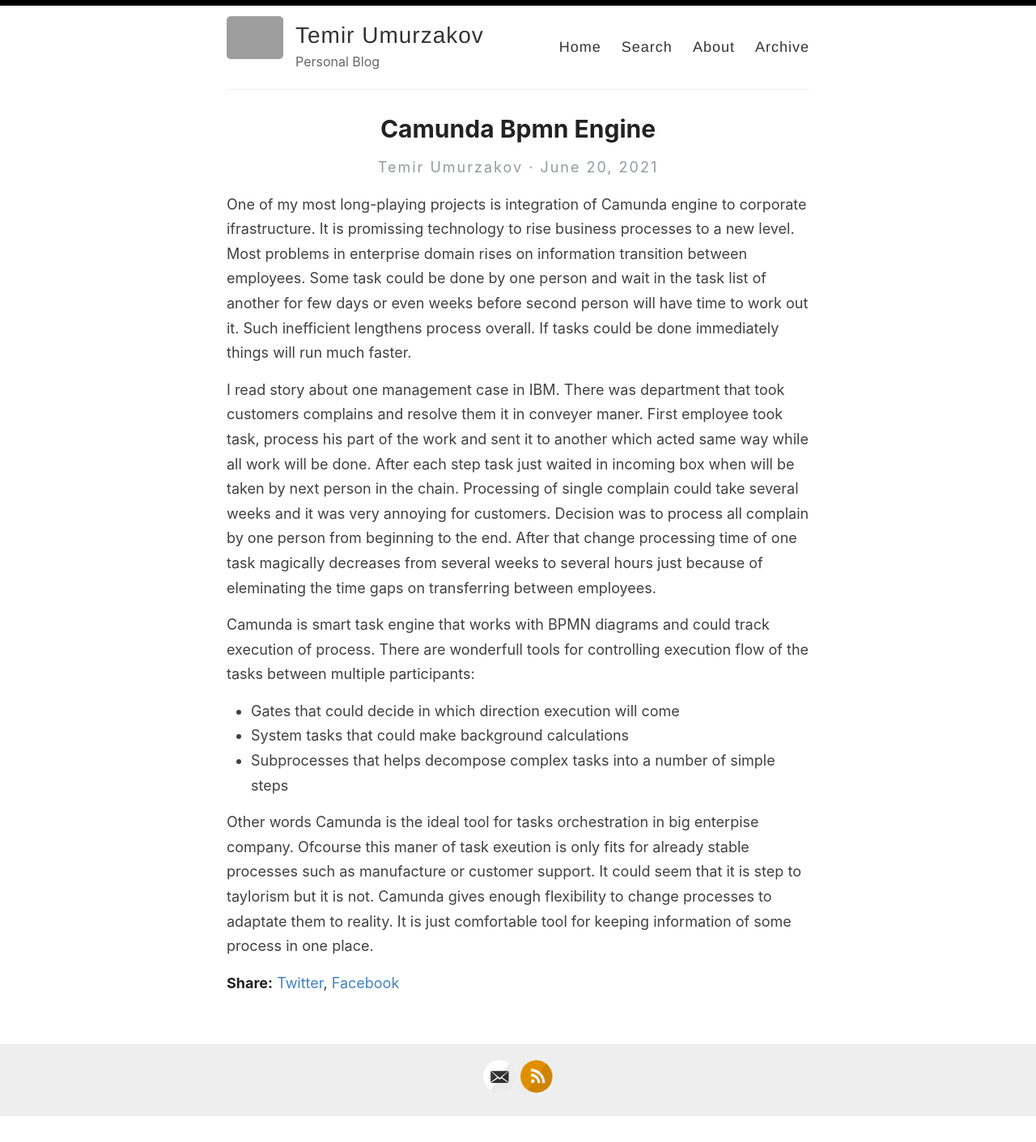
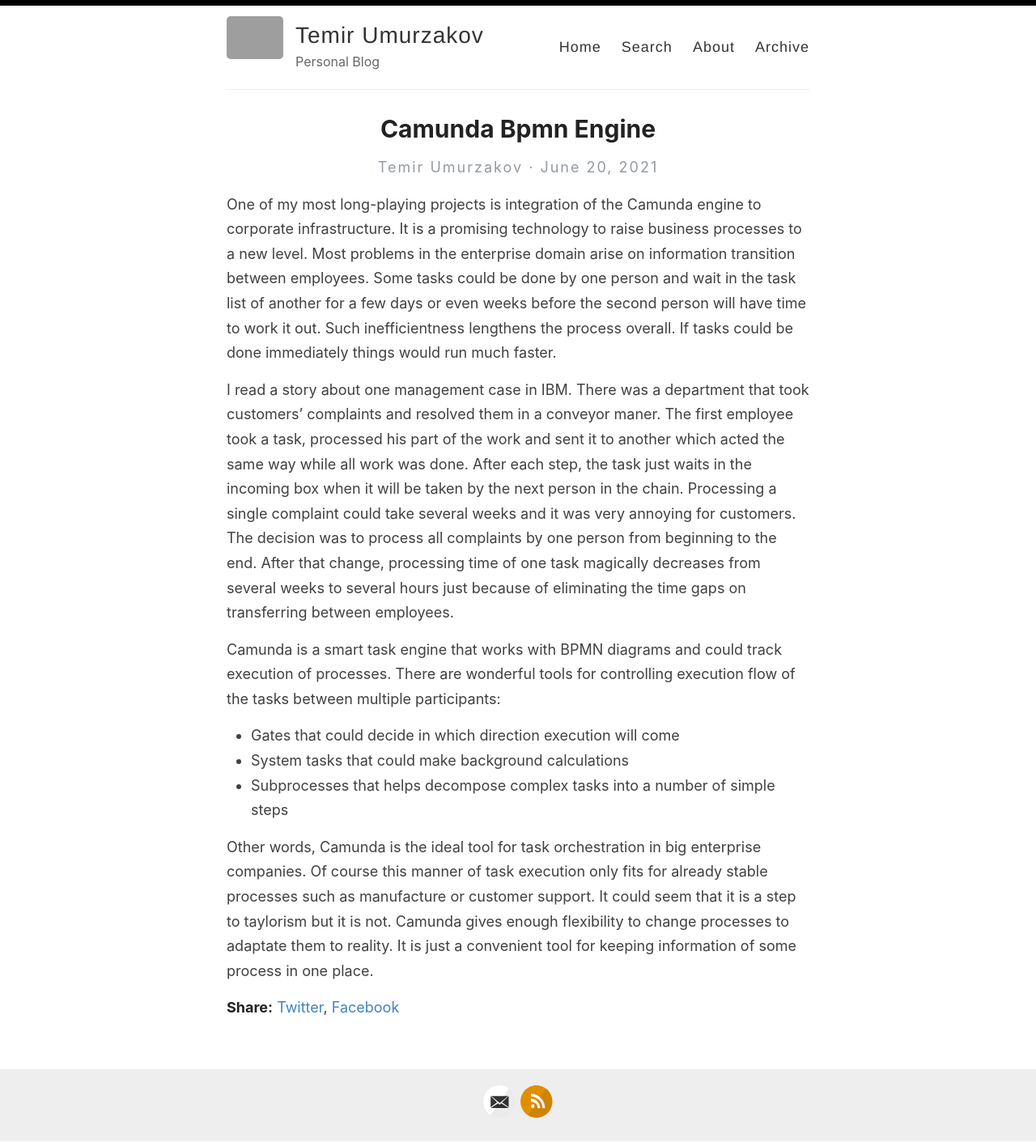
Before and after one commit to tumurzakov/tumurzakov.github.io, a Jekyll site: the page built from _posts/2021-06-20-camunda-BPMN-engine.md, in a window 1280 px wide. Shown: the whole page at 81% size. Built offline with Jekyll 4.4.1, drawn with Linux system fonts in a browser that asks for light colours; our own code applies the rules of GitHub Pages for plain Markdown files; before the commit the page ends 1380 px from its top, so only the background shows below that; grey boxes are pictures that could not be loaded.

Commit message:
Update 2021-06-20-camunda-BPMN-engine.md

```diff
--- a/_posts/2021-06-20-camunda-BPMN-engine.md
+++ b/_posts/2021-06-20-camunda-BPMN-engine.md
@@ -1,25 +1,25 @@
-One of my most long-playing projects is integration of Camunda engine to corporate ifrastructure.
-It is promissing technology to rise business processes to a new level.
-Most problems in enterprise domain rises on information transition between employees.
-Some task could be done by one person and wait in the task list of another for few days or even weeks before second person will have time to work out it.
-Such inefficient lengthens process overall. If tasks could be done immediately things will run much faster.
+One of my most long-playing projects is integration of the Camunda engine to corporate infrastructure.
+It is a promising technology to raise business processes to a new level.
+Most problems in the enterprise domain arise on information transition between employees.
+Some tasks could be done by one person and wait in the task list of another for a few days or even weeks before the second person will have time to work it out.
+Such inefficientness lengthens the process overall. If tasks could be done immediately things would run much faster.
 
-I read story about one management case in IBM.
-There was department that took customers complains and resolve them it in conveyer maner.
-First employee took task, process his part of the work and sent it to another which acted same way while all work will be done.
-After each step task just waited in incoming box when will be taken by next person in the chain.
-Processing of single complain could take several weeks and it was very annoying for customers.
-Decision was to process all complain by one person from beginning to the end.
-After that change processing time of one task magically decreases from several weeks to several hours just because of eleminating the time gaps on transferring between employees.
+I read a story about one management case in IBM.
+There was a department that took customers' complaints and resolved them in a conveyor maner.
+The first employee took a task, processed his part of the work and sent it to another which acted the same way while all work was done.
+After each step, the task just waits in the incoming box when it will be taken by the next person in the chain.
+Processing a single complaint could take several weeks and it was very annoying for customers.
+The decision was to process all complaints by one person from beginning to the end.
+After that change, processing time of one task magically decreases from several weeks to several hours just because of eliminating the time gaps on transferring between employees.
 
-Camunda is smart task engine that works with BPMN diagrams and could track execution of process.
-There are wonderfull tools for controlling execution flow of the tasks between multiple participants:
+Camunda is a smart task engine that works with BPMN diagrams and could track execution of processes.
+There are wonderful tools for controlling execution flow of the tasks between multiple participants:
 * Gates that could decide in which direction execution will come
 * System tasks that could make background calculations
 * Subprocesses that helps decompose complex tasks into a number of simple steps
 
-Other words Camunda is the ideal tool for tasks orchestration in big enterpise company.
-Ofcourse this maner of task exeution is only fits for already stable processes such as manufacture or customer support.
-It could seem that it is step to taylorism but it is not.
+Other words, Camunda is the ideal tool for task orchestration in big enterprise companies.
+Of course this manner of task execution only fits for already stable processes such as manufacture or customer support.
+It could seem that it is a step to taylorism but it is not.
 Camunda gives enough flexibility to change processes to adaptate them to reality.
-It is just comfortable tool for keeping information of some process in one place.
+It is just a convenient tool for keeping information of some process in one place.
```
